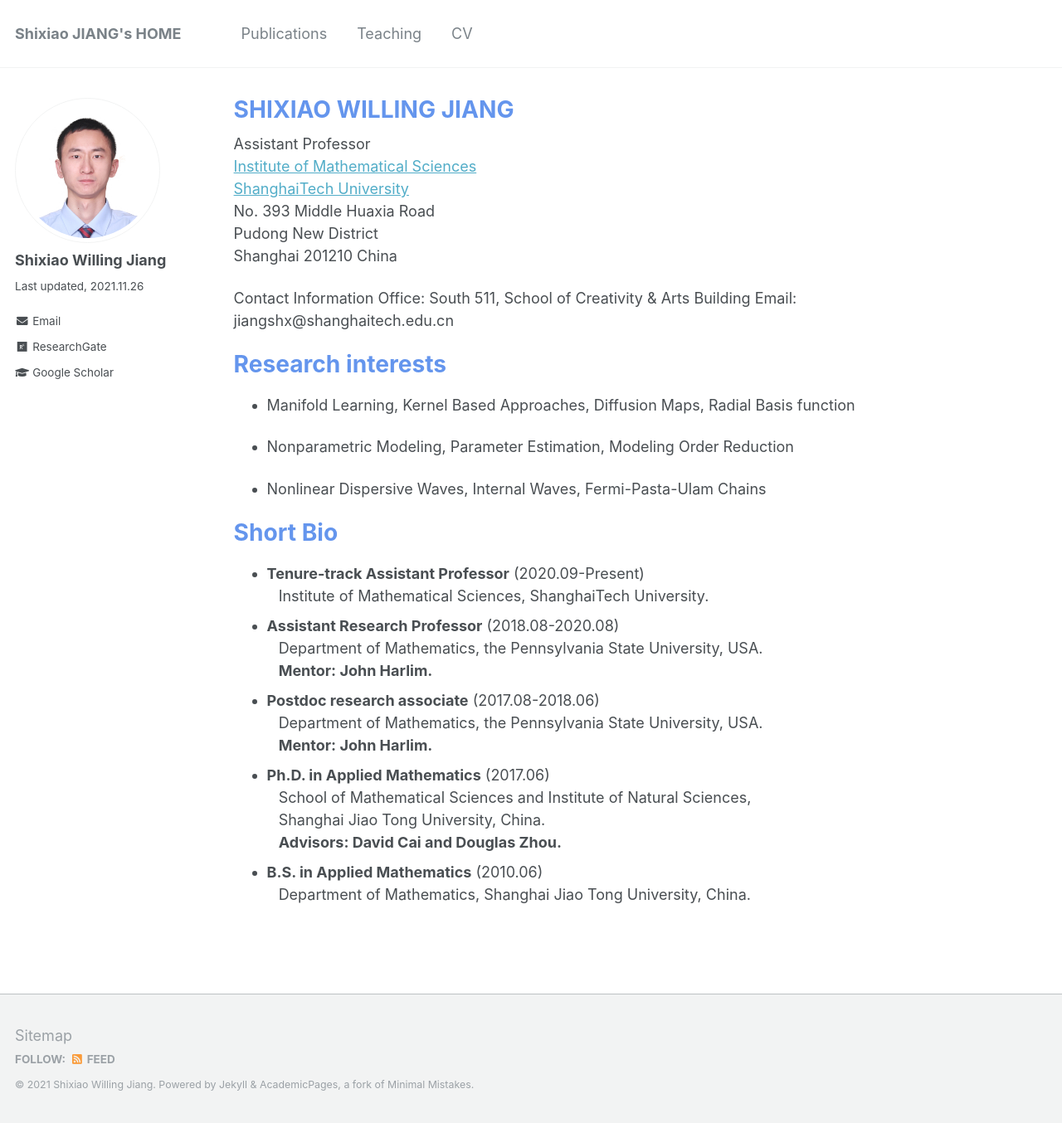
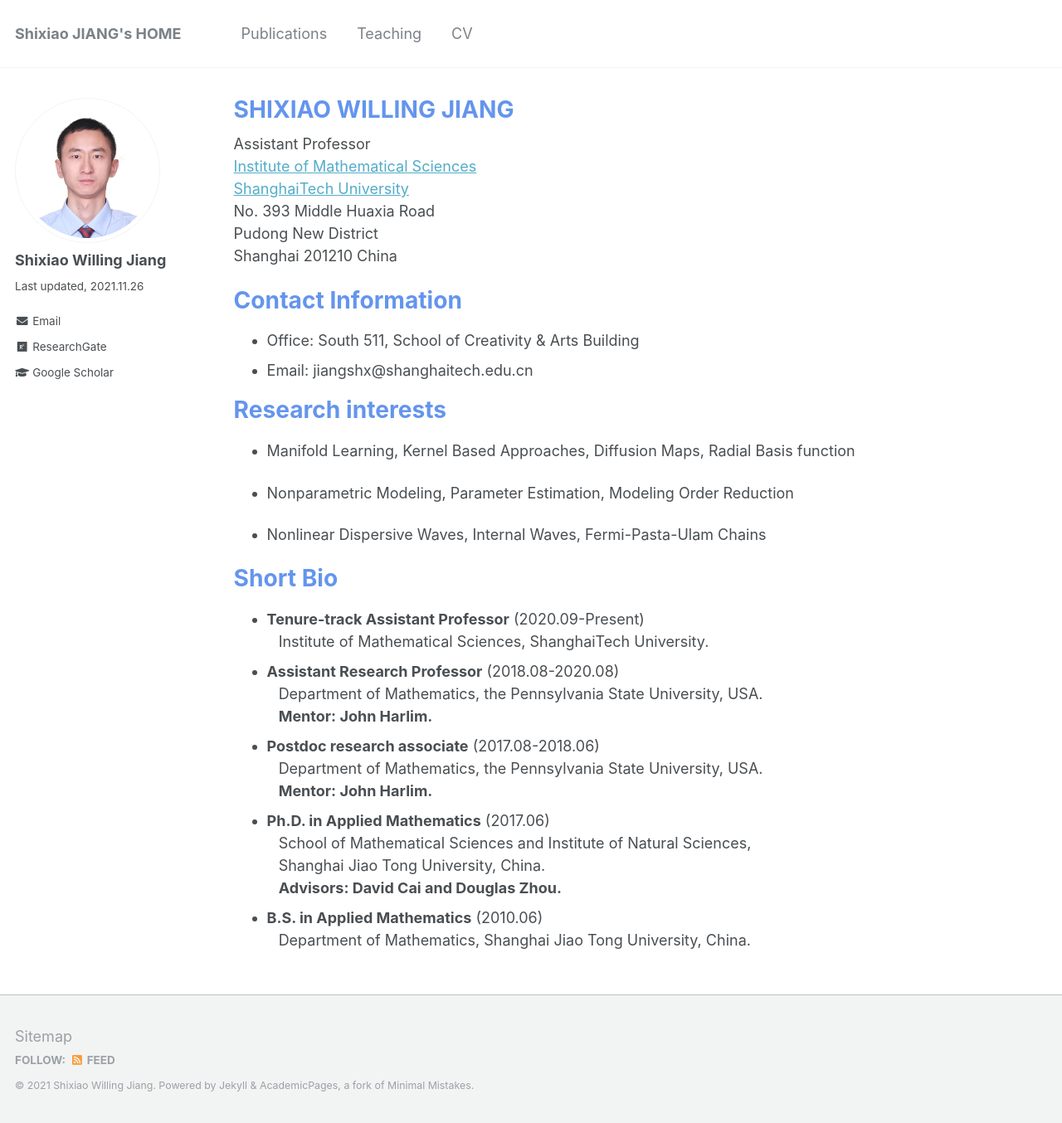
Before and after one commit to willingjiang/willingjiang.github.io, a Jekyll site: the page built from _pages/about.md, in a window 1280 px wide and 1354 px high. Shown: the whole window at 83% size. Built offline with Jekyll 4.4.1, drawn with Linux system fonts in a browser that asks for light colours.

Commit message:
Update about.md

```diff
--- a/_pages/about.md
+++ b/_pages/about.md
@@ -15,9 +15,10 @@ No. 393 Middle Huaxia Road
 Pudong New District
 Shanghai 201210 China
 
-Contact Information
-Office: South 511, School of Creativity & Arts Building
-Email: jiangshx@shanghaitech.edu.cn
+# <font color=CornflowerBlue>Contact Information</font>
+
+- Office: South 511, School of Creativity & Arts Building
+- Email: jiangshx@shanghaitech.edu.cn
 
 # <font color=CornflowerBlue>Research interests</font>
 
```
